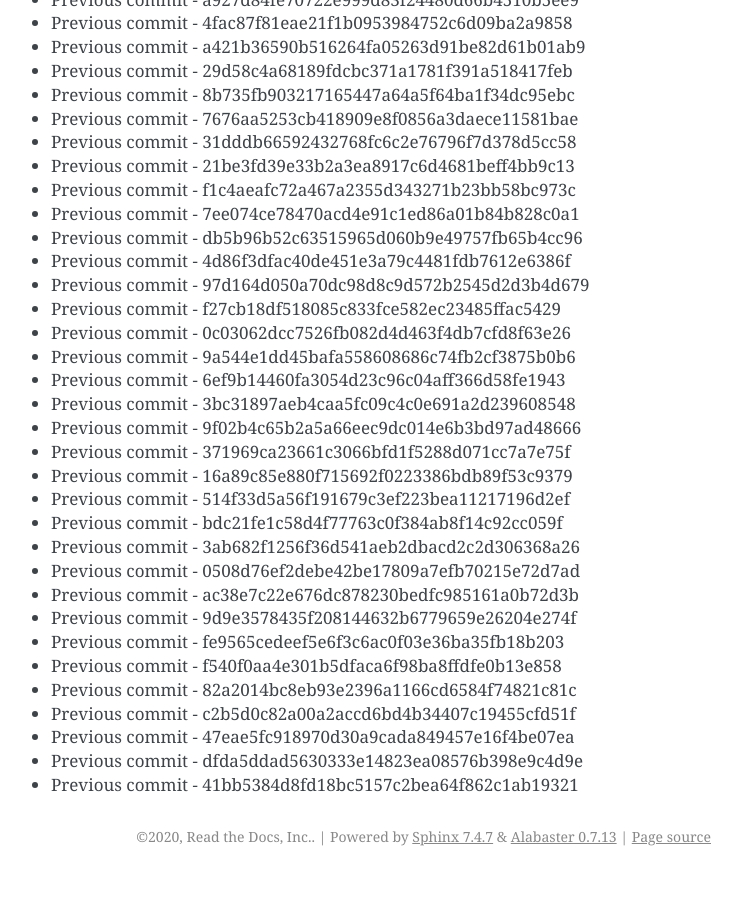
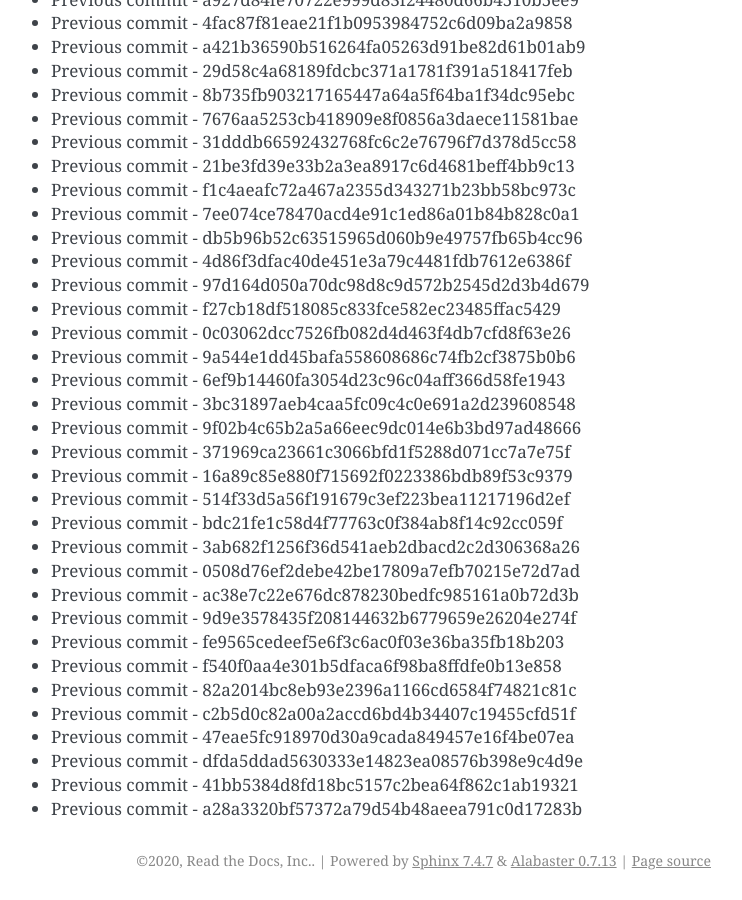
Before and after one commit to readthedocs/rtd-git-stresstest, a Sphinx documentation site: the page built from docs/updates.rst, in a window 1280 px wide and 900 px high, scrolled down 25476 px. Shown: the whole window, without its empty margins (399-1141 px from the left). Built offline with Sphinx 7.4.7, drawn with Linux system fonts in a browser that asks for light colours; before the commit the page ends 26352 px from its top, so only the background shows below that.

Commit message:
Generating commit from previous: a28a3320bf57372a79d54b48aeea791c0d17283b

```diff
--- a/docs/updates.rst
+++ b/docs/updates.rst
@@ -1102,3 +1102,4 @@ It can be tested for any performance characteristics.
 * Previous commit - 47eae5fc918970d30a9cada849457e16f4be07ea
 * Previous commit - dfda5ddad5630333e14823ea08576b398e9c4d9e
 * Previous commit - 41bb5384d8fd18bc5157c2bea64f862c1ab19321
+* Previous commit - a28a3320bf57372a79d54b48aeea791c0d17283b
```
